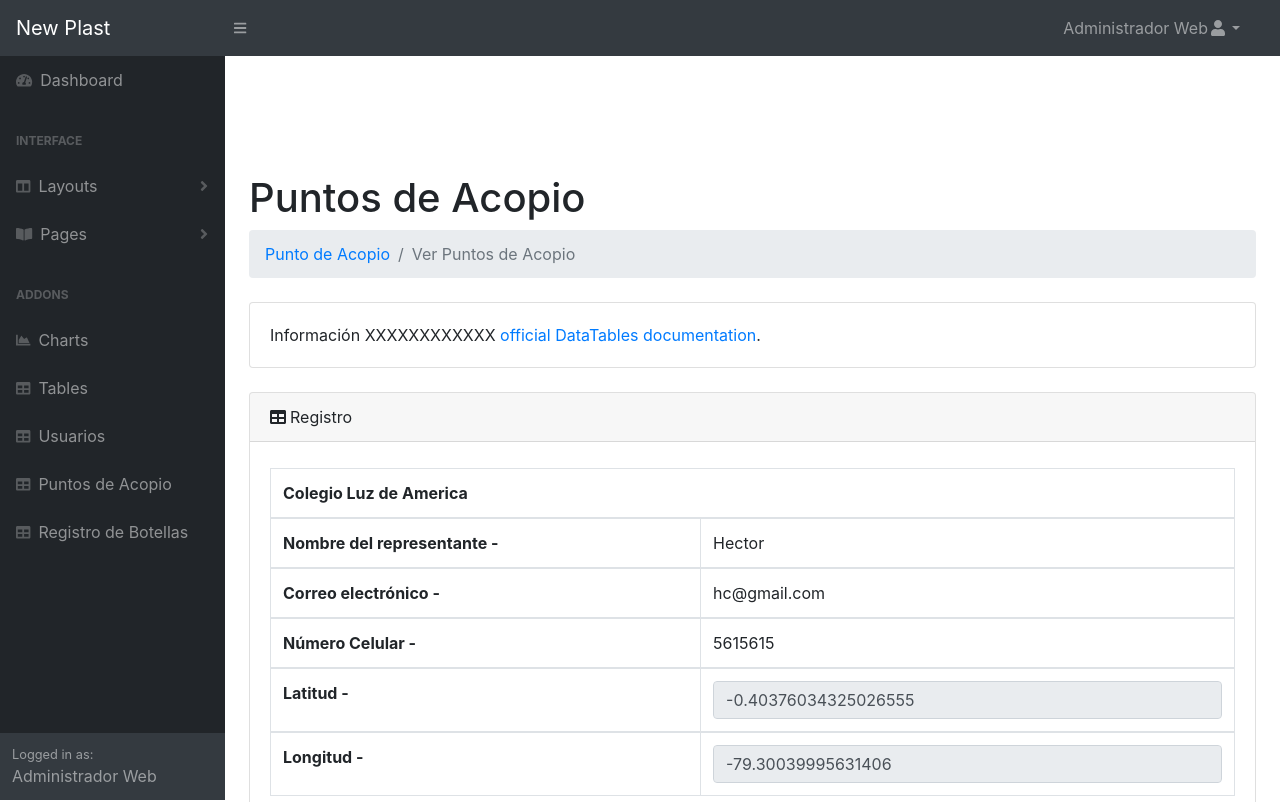
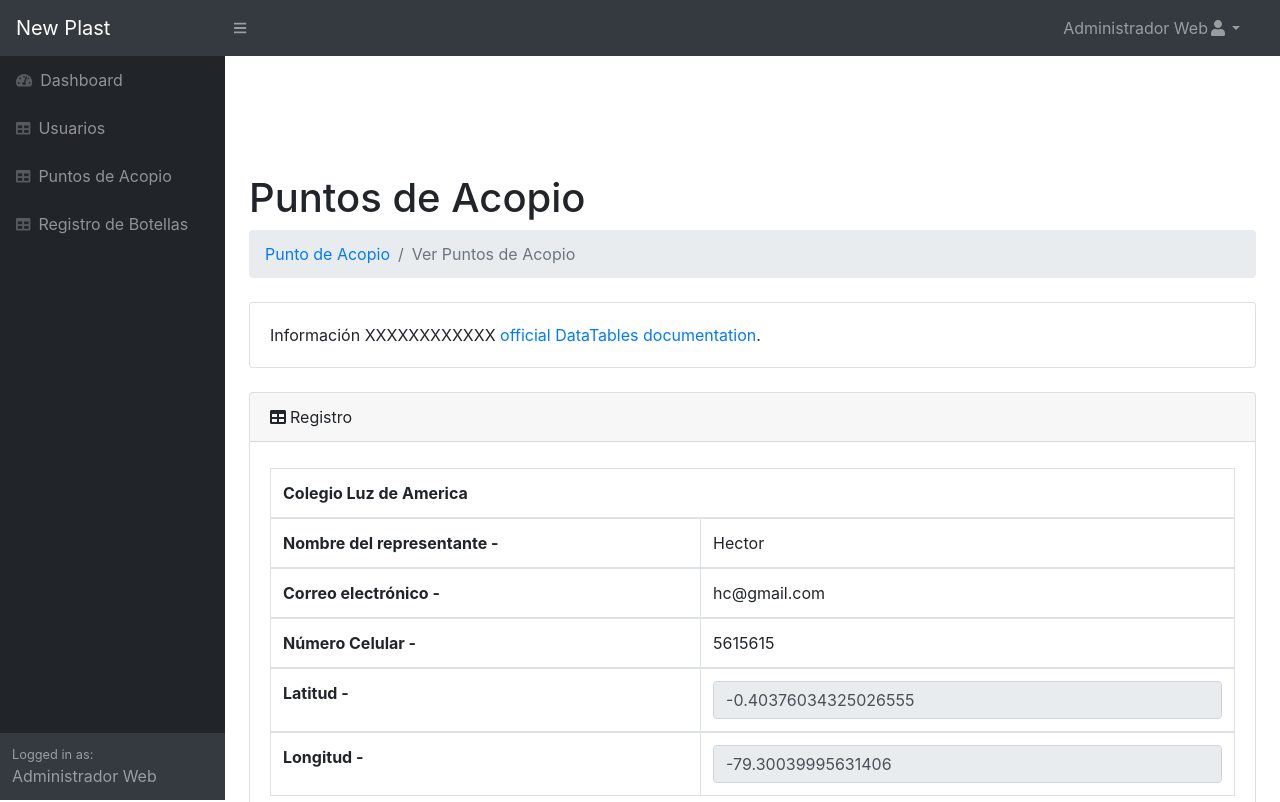
Before and after one commit to Selena26/Newproyect_web1, a PHP site: page /ver_puntoacopio.php?view=9 in a window 1280 px wide. Shown: the top 802 px of the page. Run offline with PHP 8.4, Linux system fonts and the light colour scheme; a user stored in the database is signed in; data comes from the database, SQL or seed files in the repository; some libraries are stand-ins or nearby versions.

Commit message:
cambio en el sidebar

```diff
--- a/Clase_Dashboard_PHPMySQL/sistema/partials/sidebar.php
+++ b/Clase_Dashboard_PHPMySQL/sistema/partials/sidebar.php
@@ -6,7 +6,7 @@
                     Dashboard</a>
                 <?php if($tipo_usuario == 1) { ?>
 
-                    <div class="sb-sidenav-menu-heading">Interface</div>
+                    <!--div class="sb-sidenav-menu-heading">Interface</div>
                     <a class="nav-link collapsed" href="#" data-toggle="collapse" data-target="#collapseLayouts" aria-expanded="false" aria-controls="collapseLayouts"><div class="sb-nav-link-icon"><i class="fas fa-columns"></i></div>
                         Layouts
                         <div class="sb-sidenav-collapse-arrow"><i class="fas fa-angle-down"></i></div></a>
@@ -35,11 +35,11 @@
                                                 <nav class="sb-sidenav-menu-nested nav"><a class="nav-link" href="401.html">401 Page</a><a class="nav-link" href="404.html">404 Page</a><a class="nav-link" href="500.html">500 Page</a></nav>
                                             </div>
                                 </nav>
-                            </div>
+                            </div-->
 
                 <?php } ?>
 
-                <div class="sb-sidenav-menu-heading">Addons</div>
+                <!--div class="sb-sidenav-menu-heading">Addons</div>
                 <a class="nav-link" href="charts.html">
                     <div class="sb-nav-link-icon"><i class="fas fa-chart-area"></i></div>
                     Charts
@@ -47,7 +47,7 @@
                 <a class="nav-link" href="tabla.php">
                     <div class="sb-nav-link-icon"><i class="fas fa-table"></i></div>
                     Tables
-                </a>
+                </a-->
                 <a class="nav-link" href="usuarios.php">
                     <div class="sb-nav-link-icon"><i class="fas fa-table"></i></div>
                     Usuarios
--- a/Clase_Dashboard_PHPMySQL/sistema/ver_puntoacopio.php
+++ b/Clase_Dashboard_PHPMySQL/sistema/ver_puntoacopio.php
@@ -107,7 +107,7 @@
 
 						<div class="col text-right">
 								<center>
-								<a href="registro_botellas.php?" class="btn btn-secondary content-link1">Atrás </a>
+								<a href="punto_acopio.php?" class="btn btn-secondary content-link1">Atrás </a>
 								</center>
 						    </div>
 
```
